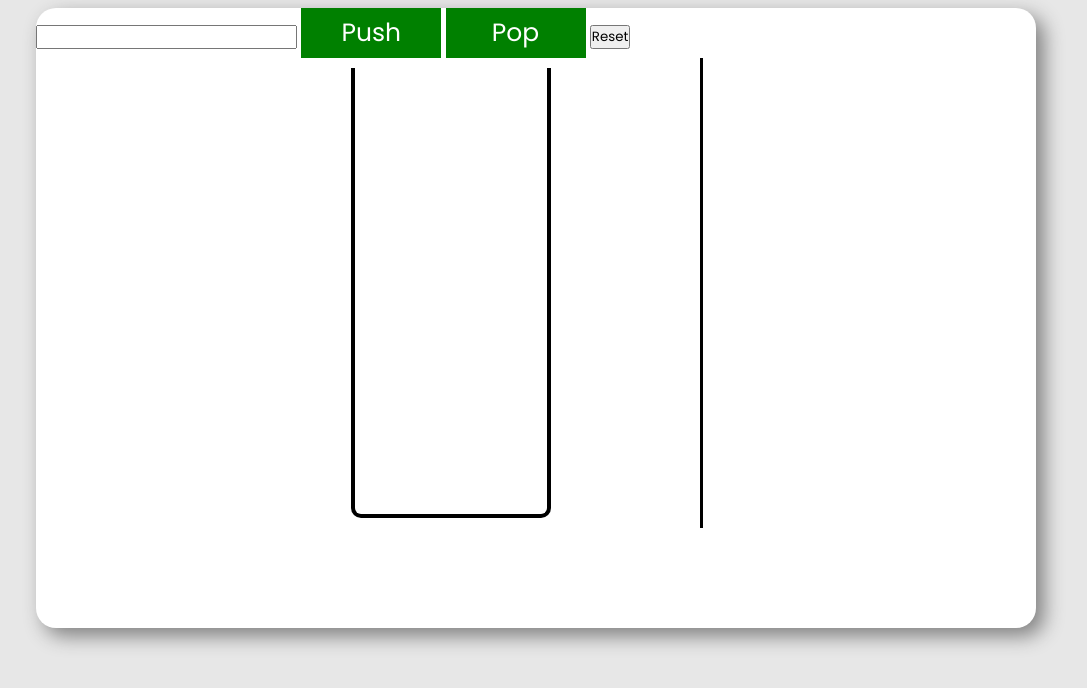
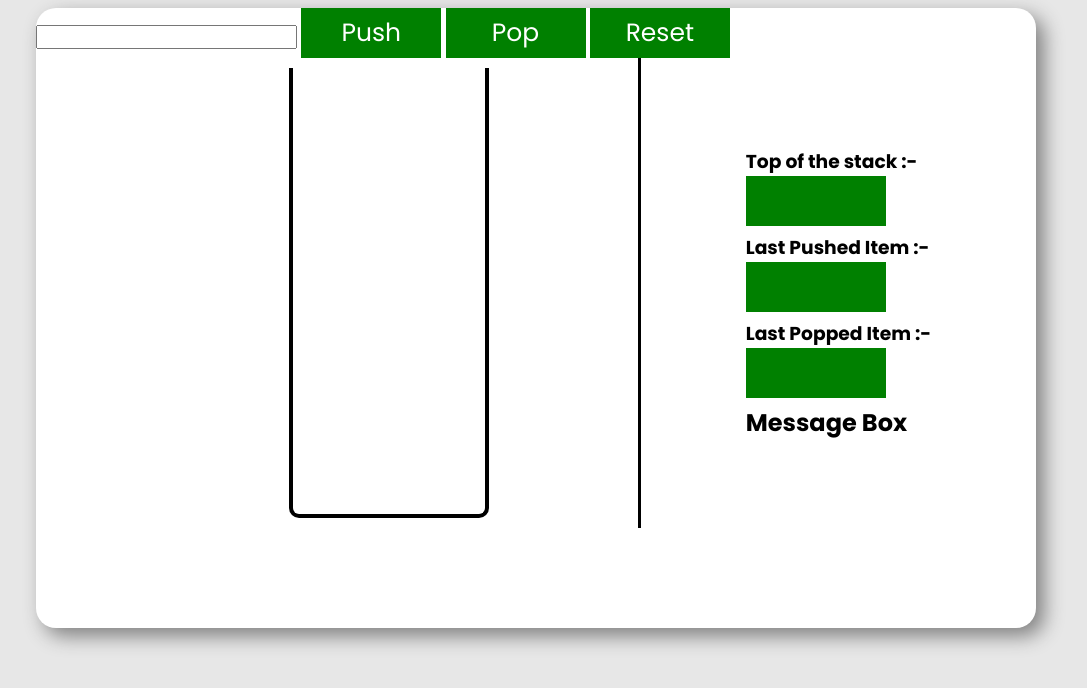
Before and after one commit to Vibhurathore09/JS-Projects, a plain HTML site: page StackVisulazier/index.html in a window 1280 px wide. Shown: the part 112-800 px from the top of the page, without its empty margins (104-1191 px from the left). Drawn offline with Linux system fonts and the light colour scheme.

Commit message:
html-complete

```diff
--- a/StackVisulazier/index.html
+++ b/StackVisulazier/index.html
@@ -12,7 +12,7 @@
 <body>
     <!-- Heading -->
     <header>
-        <h1 class="heading">Stack Visualizer</h1>
+        <h1 class="title">Stack Visualizer</h1>
     </header>
 
     <div class="container">
@@ -30,9 +30,30 @@
                 </div>
             </div>
 
-            <div class="info"></div>
+            <div class="info">
+                <div class="sec1">
+                    <h3>Top of the stack :-</h3>
+                    <button class="box"></button>
+                </div>
+
+                <div class="sec2">
+                    <h3>Last Pushed Item :-</h3>
+                    <button class="box"></button>
+                </div>
+
+                <div class="sec3">
+                    <h3>Last Popped Item :-</h3>
+                    <button class="box"></button>
+                </div>
+
+                <div class="message-box">
+                    <h2>Message Box</h2>
+                    <div class="message"></div>
+                </div>
+            </div>
         </div>
     </div>
 </body>
 
+<script src="script.js"></script>
 </html>
--- a/StackVisulazier/style.css
+++ b/StackVisulazier/style.css
@@ -64,7 +64,7 @@ header {
 
 .push,
 .pop,
-.reset,
+.Reset,
 .box {
     height: 50px;
     width: 140px;
@@ -116,10 +116,11 @@ header {
     gap: 5px;
     padding-bottom: 5px;
 }
+
 .ele {
-    height : 80px;
-    width : 170px;
+    height: 80px;
+    width: 170px;
     background-color: green;
-    color : white;
-    border
+    color: white;
+    border : none;
 }
```
